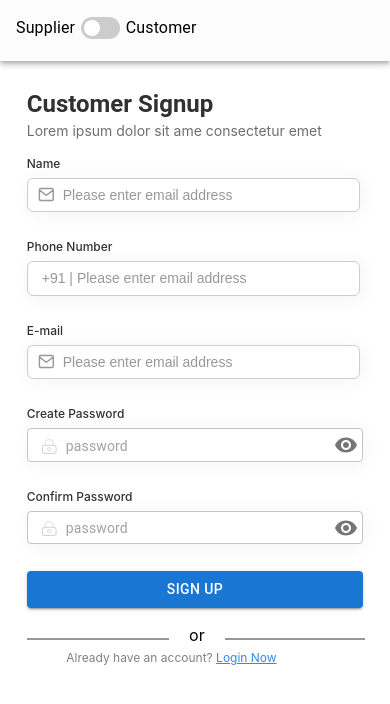
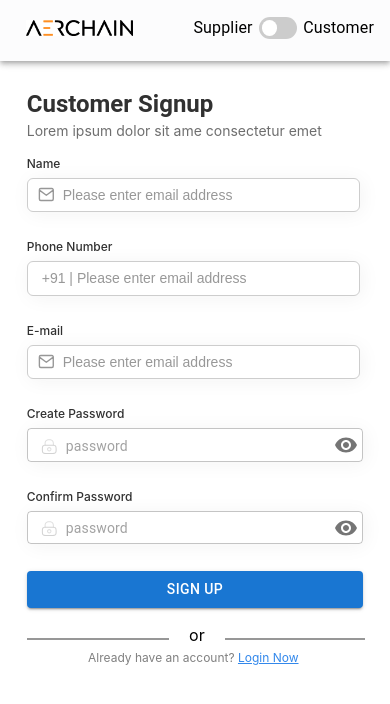
Before and after one commit to Anusha11621/aerchain-login-page, a React (Create React App) app: page / in a window 390 px wide. Shown: the top 704 px of the page. Built offline with nearby package versions, Linux system fonts and the light colour scheme.

Commit message:
change in css

```diff
--- a/src/App.js
+++ b/src/App.js
@@ -32,7 +32,7 @@ class App extends Component {
             }}
           >
             <Toolbar className="navbar-container">
-              {/* <img src={logo} alt="Not Found" style={{ paddingLeft: "14px" }} /> */}
+              <img src={logo} alt="Not Found"  className= 'logoimg' />
 
               <div
                 style={{ display: "flex", gap: "6px", alignItems: "center" }}
--- a/src/Components/Forms/forms.css
+++ b/src/Components/Forms/forms.css
@@ -1,3 +1,8 @@
+.logoimg{
+    /* background-color: pink; */
+    padding: 10px;
+    width: 10%;
+}
 .boxcontainer{
     padding: 8%;
     display: flex;
@@ -147,7 +152,9 @@
         flex-direction: column;
         justify-content: center;
     }
-
+    .logoimg{
+        width: 15%;
+    }
     .input{
         width: 70%;
     }
@@ -164,10 +171,10 @@
         width:72%
     }
     .css-1nbawsp-MuiStack-root{
-        width:100%;
+        width:72.5%;
     }
     .labels{
-        width: 100%;
+        width: 72.2%;
     }
     .state-text{
         cursor: pointer;
@@ -176,6 +183,9 @@
 }
 
 @media (max-width: 700px) {
+    .logoimg{
+        width: 30%;
+    }
   .input {
     width: 95%;
   }
@@ -202,6 +212,6 @@
   }
   .state-text {
     cursor: pointer;
-    width: 80%;
+    width: 93%;
   }
 }
```
